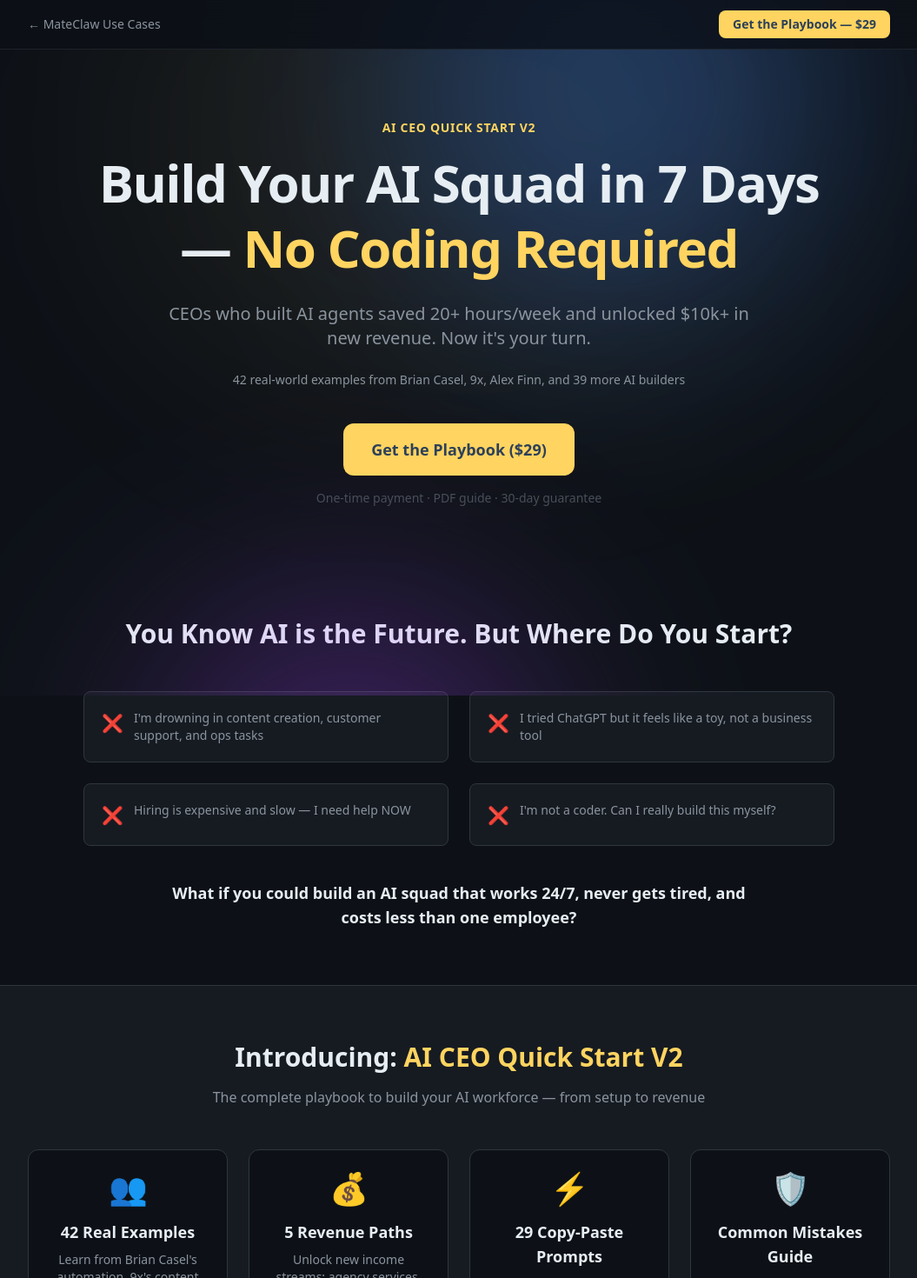
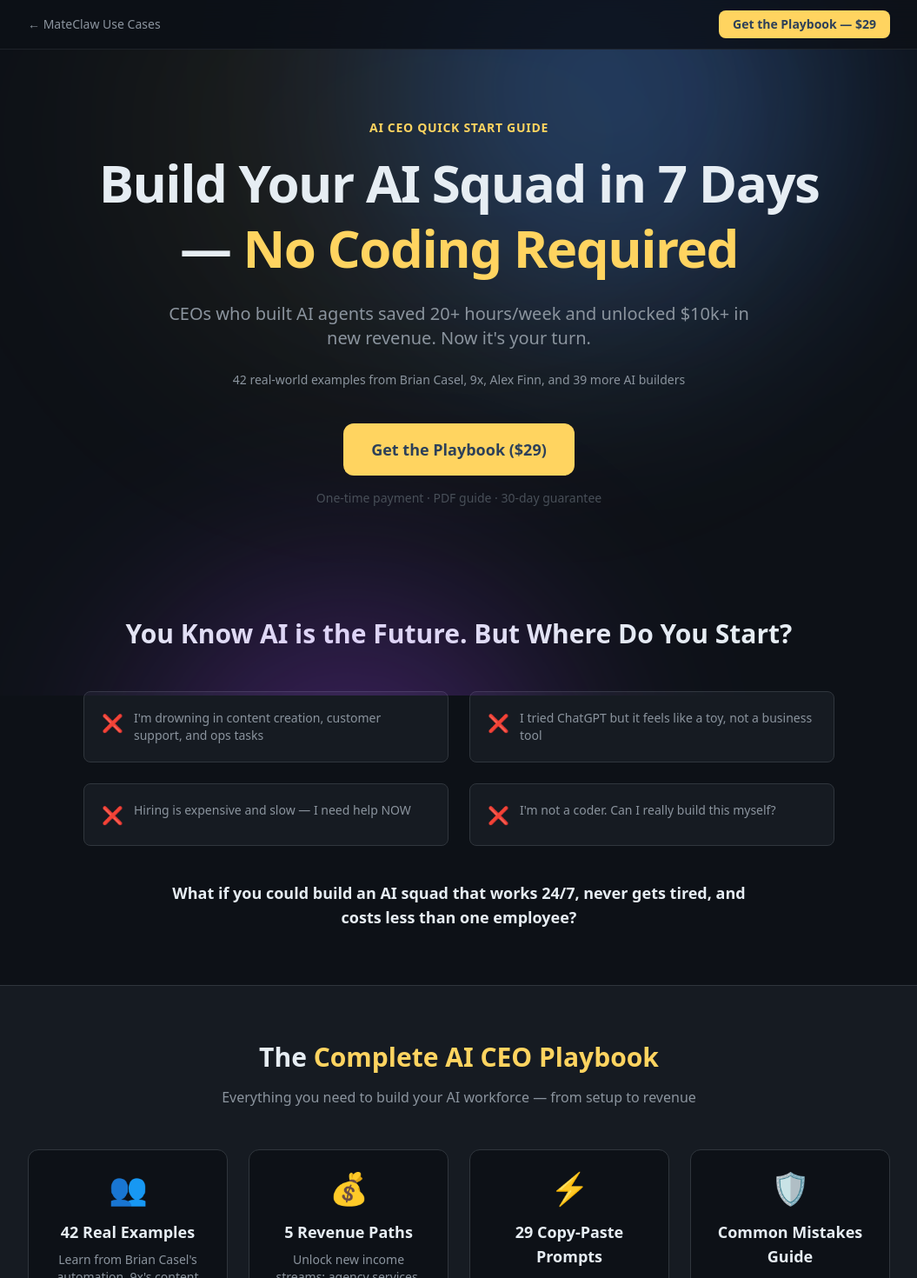
Before and after one commit to Victorpham1984/mateclaw-usecases, a Next.js app: page /ai-ceo in a window 1280 px wide. Shown: the top 1470 px of the page at 87% size, without its empty margins (112-1167 px from the left). Built offline with nearby package versions, Linux system fonts and the light colour scheme.

Commit message:
Remove all V2 references - unified messaging as per Sếp feedback

```diff
--- a/app/ai-ceo/page.tsx
+++ b/app/ai-ceo/page.tsx
@@ -2,7 +2,7 @@ import type { Metadata } from "next";
 import Link from "next/link";
 
 export const metadata: Metadata = {
-  title: "AI CEO Quick Start V2 — Build Your AI Squad in 7 Days (No Coding Required)",
+  title: "AI CEO Quick Start — Build Your AI Squad in 7 Days (No Coding Required)",
   description:
     "42 real-world examples from top AI builders. 29 copy-paste prompts. 5 revenue paths. Learn how CEOs save 20+ hours/week and unlock $10k+ revenue with AI squads.",
   openGraph: {
@@ -189,7 +189,7 @@ export default function AICEOPage() {
         <div className="absolute top-[-200px] left-1/2 -translate-x-1/2 w-[800px] h-[600px] bg-[#FFD460]/[0.06] rounded-full blur-[120px] pointer-events-none" />
         <div className="relative max-w-4xl mx-auto px-4 pt-20 pb-16 text-center">
           <p className="text-[#FFD460] text-sm font-semibold tracking-wider uppercase mb-4">
-            AI CEO Quick Start V2
+            AI CEO Quick Start Guide
           </p>
           <h1 className="text-4xl sm:text-5xl lg:text-6xl font-bold tracking-tight leading-tight mb-6">
             Build Your AI Squad in 7 Days —{" "}
@@ -240,10 +240,10 @@ export default function AICEOPage() {
       <section className="bg-[#161b22] border-y border-[#30363d]">
         <div className="max-w-5xl mx-auto px-4 py-16">
           <h2 className="text-2xl sm:text-3xl font-bold text-center mb-4">
-            Introducing: <span className="text-[#FFD460]">AI CEO Quick Start V2</span>
+            The <span className="text-[#FFD460]">Complete AI CEO Playbook</span>
           </h2>
           <p className="text-center text-[#8b949e] mb-12 max-w-2xl mx-auto">
-            The complete playbook to build your AI workforce — from setup to revenue
+            Everything you need to build your AI workforce — from setup to revenue
           </p>
           <div className="grid sm:grid-cols-2 lg:grid-cols-4 gap-6">
             {features.map((feature) => (
@@ -310,7 +310,7 @@ export default function AICEOPage() {
       <section className="bg-[#161b22] border-y border-[#30363d]">
         <div className="max-w-4xl mx-auto px-4 py-16">
           <h2 className="text-2xl sm:text-3xl font-bold text-center mb-12">
-            Inside the AI CEO Quick Start V2
+            Inside the AI CEO Quick Start
           </h2>
           <div className="space-y-6">
             {chapters.map((chapter) => (
@@ -363,7 +363,7 @@ export default function AICEOPage() {
         </h2>
         <div className="max-w-lg mx-auto">
           <div className="rounded-2xl border-2 border-[#FFD460]/30 bg-[#161b22] p-8">
-            <h3 className="text-xl font-bold mb-6 text-center">AI CEO Quick Start V2</h3>
+            <h3 className="text-xl font-bold mb-6 text-center">AI CEO Quick Start</h3>
 
             <ul className="space-y-3 mb-8">
               {pricingFeatures.map((feature) => (
@@ -430,7 +430,7 @@ export default function AICEOPage() {
           <p className="text-[#8b949e] mb-8 max-w-lg mx-auto">
             The future of work is here. Don&apos;t get left behind.
           </p>
-          <CTAButton label="Get AI CEO Quick Start V2 ($29)" />
+          <CTAButton label="Get AI CEO Quick Start ($29)" />
 
           {/* Urgency + Trust Badges */}
           <div className="mt-8 flex flex-col items-center gap-4">
```
